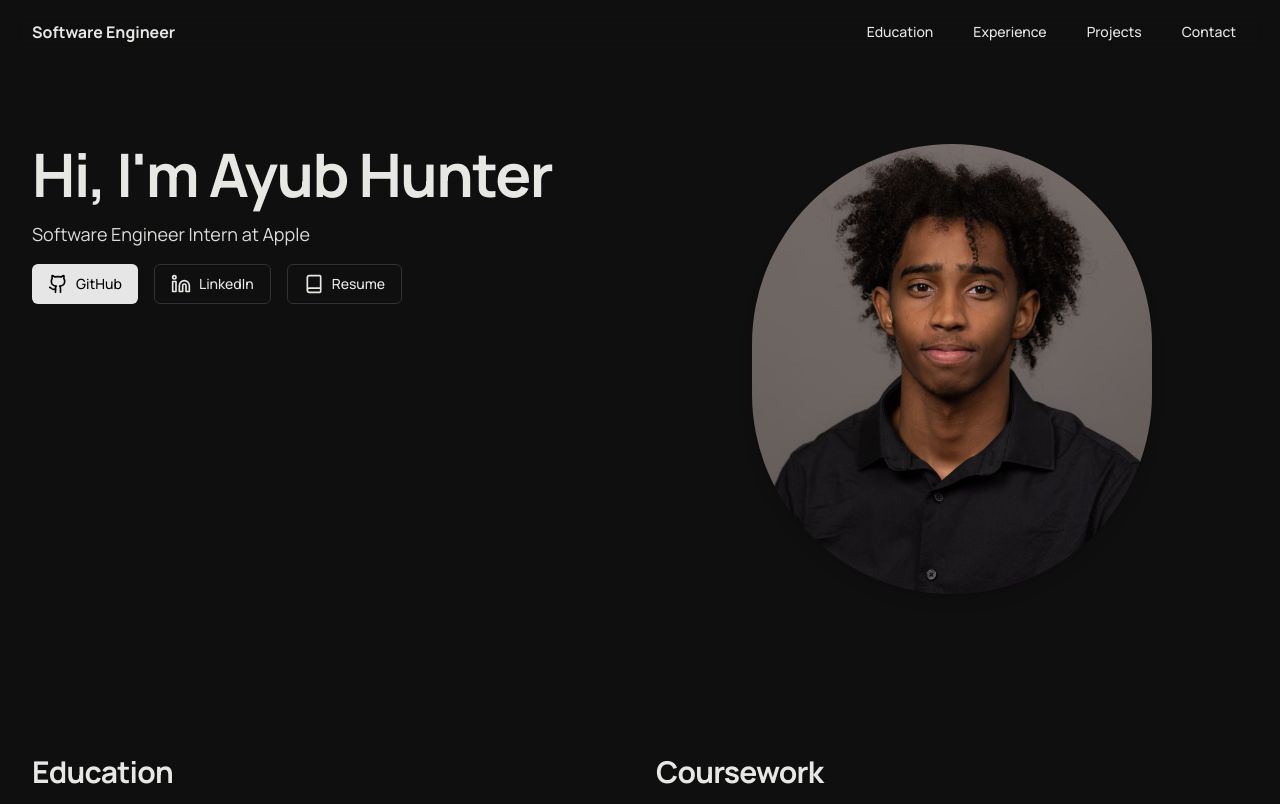
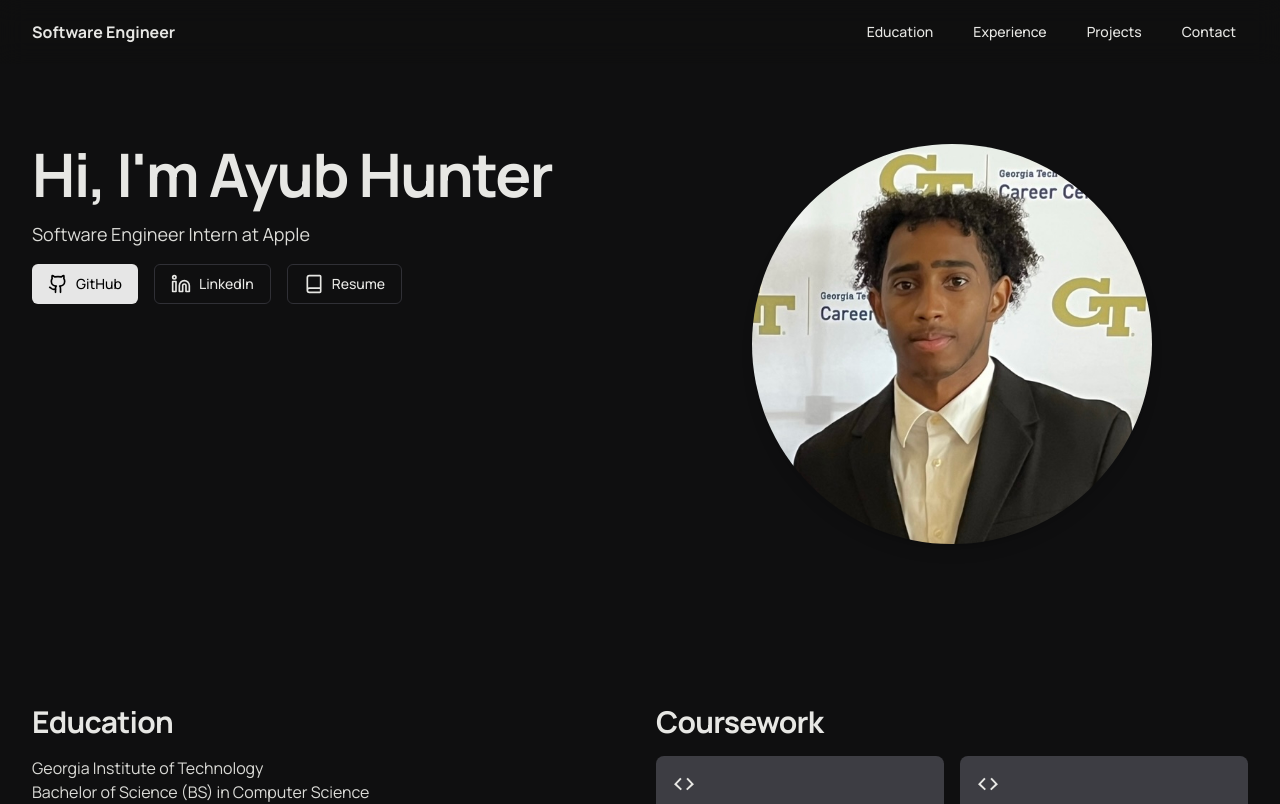
Before and after one commit to ayubxhunter/portfolio, a Next.js app: page / in a window 1280 px wide. Shown: the top 804 px of the page. Built offline with nearby package versions, Linux system fonts and the light colour scheme.

Commit message:
new picture

```diff
--- a/components/component/landing-page.tsx
+++ b/components/component/landing-page.tsx
@@ -16,43 +16,6 @@ import { Textarea } from "@/components/ui/textarea"
 import { Fascinate } from "next/font/google"
 
 export default function LandingPage() {
-  // const [formData, setFormData] = useState({
-  //   name: '',
-  //   email: '',
-  //   message: '',
-  // });
-
-  // const handleChange = (e: React.ChangeEvent<HTMLInputElement | HTMLTextAreaElement>) => {
-  //   setFormData({
-  //     ...formData,
-  //     [e.target.name]: e.target.value,
-  //   });
-  // };
-
-  // const handleSubmit = async (e: React.FormEvent) => {
-  //   e.preventDefault();
-  //   const response = await fetch('/api/submit', {
-  //     method: 'POST',
-  //     headers: {
-  //       'Content-Type': 'application/json',
-  //     },
-  //     body: JSON.stringify(formData),
-  //   });
-
-  //   if (response.ok) {
-  //     setFormData({
-  //       name: '',
-  //       email: '',
-  //       message: '',
-  //     });
-
-  //     alert('Form submitted successfully');
-
-  //   } else {
-  //     alert('Failed to submit the form');
-  //   }
-  // };
-
   return (
     <div className="flex min-h-[100dvh] flex-col bg-background text-foreground">
       <header className="sticky top-0 z-50 w-full bg-background/80 backdrop-blur-md">
@@ -187,11 +150,11 @@ export default function LandingPage() {
 
             <div className="relative">
               <Image
-                src="/PFP.jpg"
+                src="/picture1.jpg"
                 width={400}
                 height={400}
-                alt="Profile"
-                className="mx-auto h-[450px] w-[400px] rounded-full object-cover shadow-lg transition-all duration-500 hover:scale-105"
+                alt="/PFP.jpg"
+                className="mx-auto h-[400px] w-[400px] rounded-full object-cover shadow-lg transition-all duration-500 hover:scale-105"
               />
             </div>
 
```
Also changed, not shown: public/picture.jpg (added), public/picture1.jpg (added).
